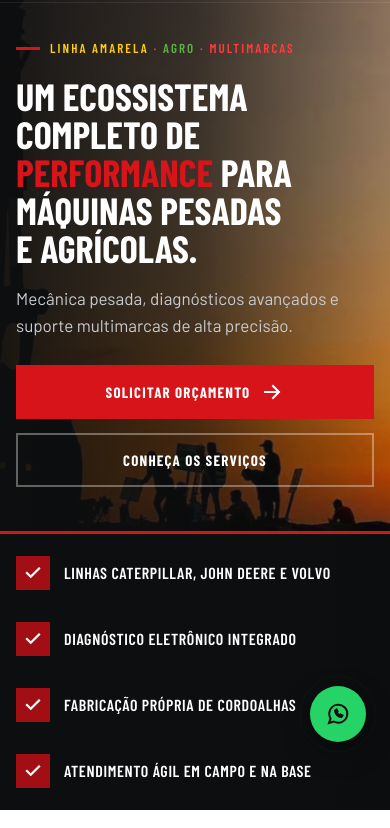
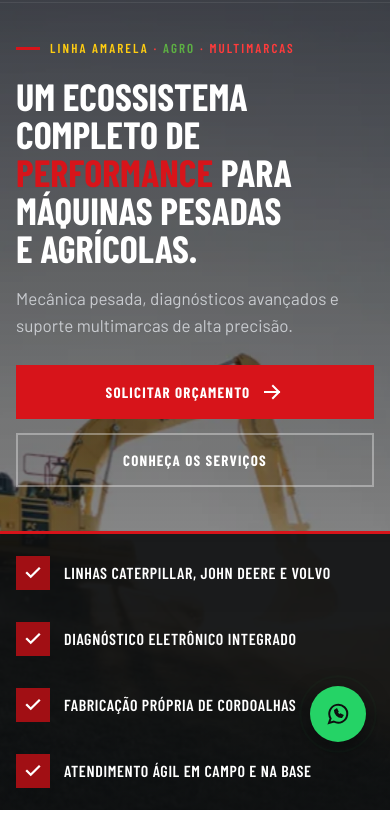
Before and after one commit to leonhard21/almeida-techmaq, a plain HTML site: page index.html in a window 390 px wide. Shown: the part 78-906 px from the top of the page. Drawn offline with Linux system fonts and the light colour scheme.

Commit message:
Nova foto de fundo no topo da página inicial, mais clara e em alta resolução

```diff
--- a/index.html
+++ b/index.html
@@ -105,7 +105,7 @@
 
 <!-- 1. CAPA -->
 <section class="hero" id="inicio">
-  <div class="hero-bg"><img src="img/silhueta-de-escavadeira-no-por-do-sol.webp" alt="Silhueta de escavadeira no pôr do sol" width="1440" height="1030" fetchpriority="high" decoding="async"></div>
+  <div class="hero-bg"><img src="img/escavadeira-no-campo-ao-amanhecer.webp" srcset="img/escavadeira-no-campo-ao-amanhecer-960.webp 960w, img/escavadeira-no-campo-ao-amanhecer.webp 1920w" sizes="100vw" alt="Escavadeira trabalhando no campo ao amanhecer" width="1920" height="1280" fetchpriority="high" decoding="async"></div>
   <div class="wrap">
     <div>
       <div class="eyebrow"><span><span class="cat">Linha amarela</span> · <span class="agro">Agro</span> · Multimarcas</span></div>
--- a/styles.css
+++ b/styles.css
@@ -73,7 +73,8 @@ header.nav.solid{background:rgba(14,15,16,.96);box-shadow:0 8px 30px rgba(0,0,0,
 .hero-bg{position:absolute;inset:0}
 .hero-bg img{width:100%;height:100%;object-fit:cover;transform:scale(1.05);animation:kb 18s ease-out forwards}
 @keyframes kb{to{transform:scale(1)}}
-.hero-bg::after{content:"";position:absolute;inset:0;background:linear-gradient(90deg,rgba(14,15,16,.95),rgba(14,15,16,.75) 50%,rgba(14,15,16,.25))}
+.hero-bg img{object-position:62% 60%}
+.hero-bg::after{content:"";position:absolute;inset:0;background:linear-gradient(180deg,rgba(14,15,16,.6),rgba(14,15,16,0) 30%),linear-gradient(90deg,rgba(14,15,16,.85),rgba(14,15,16,.55) 50%,rgba(14,15,16,.15) 85%)}
 .hero > .wrap{position:relative;padding-block:190px 110px;display:grid;grid-template-columns:1fr auto;gap:40px}
 .hero h1{font-size:clamp(46px,7vw,92px);max-width:880px;margin:24px 0}
 .hero h1 em{font-style:normal;color:var(--red)}
@@ -306,6 +307,8 @@ input:focus,select:focus,textarea:focus{outline:2px solid var(--red);border-colo
 }
 @media (max-width:720px){
   .hero > .wrap{grid-template-columns:1fr;padding-block:130px 56px}
+  .hero-bg::after{background:linear-gradient(180deg,rgba(14,15,16,.75),rgba(14,15,16,.55) 60%,rgba(14,15,16,.35))}
+  .hero-bg img{object-position:68% 60%}
   .vig{display:none}
   .pillars .wrap,.sc-grid,.dirs,.lines,.cards3,.cols,.f-cols{grid-template-columns:1fr}
   .media{grid-template-columns:1fr 1fr;height:auto}.media figure{height:180px}.media figure:first-child{grid-column:span 2}
```
Also changed, not shown: img/escavadeira-no-campo-ao-amanhecer-960.webp (added), img/escavadeira-no-campo-ao-amanhecer.webp (added), img/silhueta-de-escavadeira-no-por-do-sol.webp (deleted).
